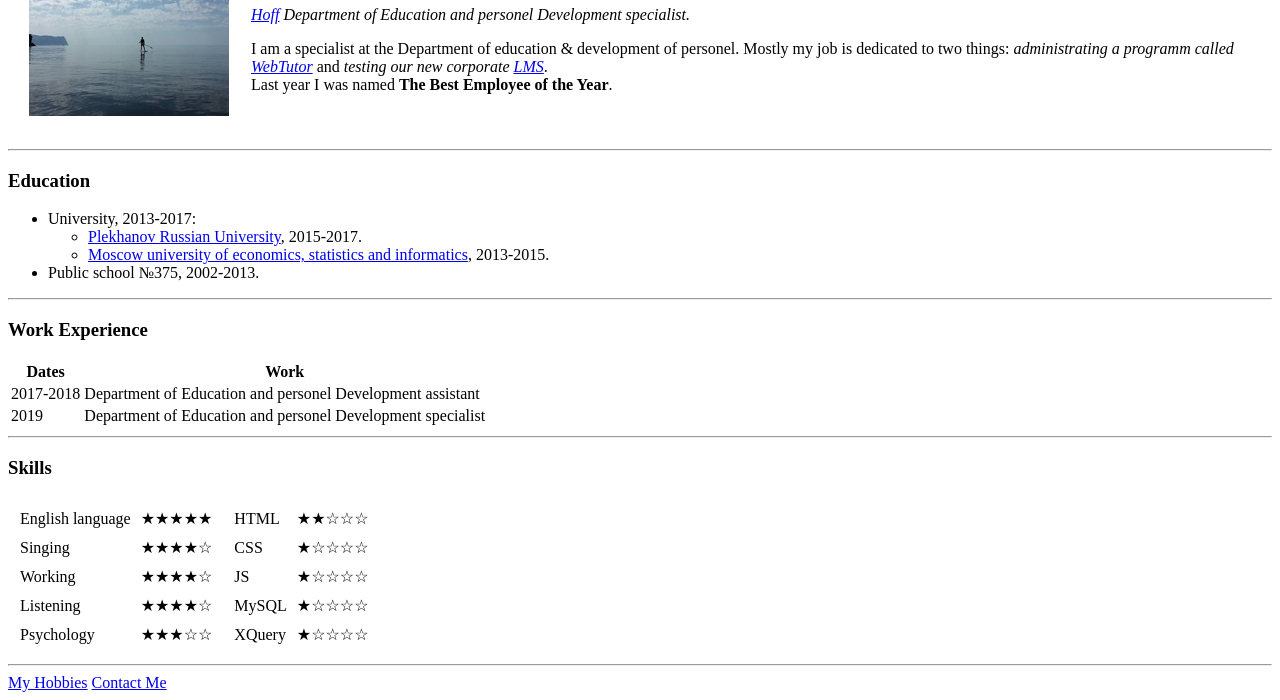
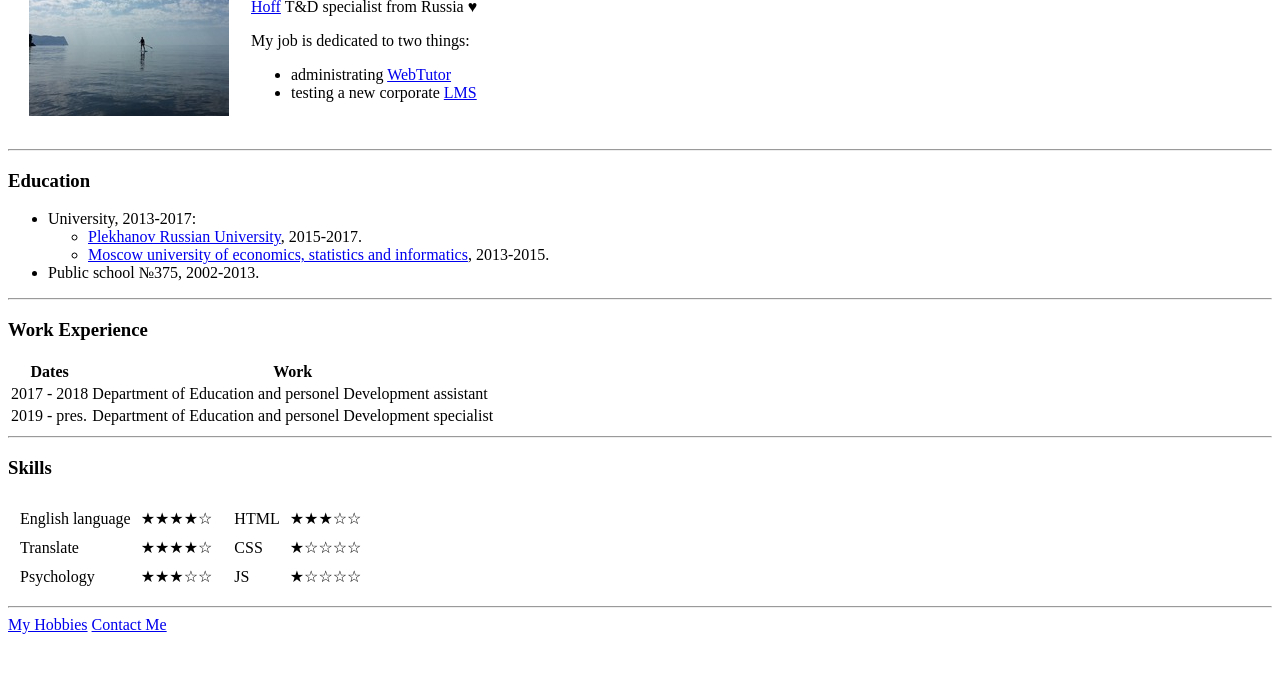
Before and after one commit to NataliaStrukovaDev/cv, a plain HTML site: page index.html in a window 1280 px wide. Shown: the part 113-813 px from the top of the page. Drawn offline with Linux system fonts and the light colour scheme.

Commit message:
Deleted some text

```diff
--- a/index.html
+++ b/index.html
@@ -12,10 +12,13 @@
       <td><img src="images/profile_photo.jpg" alt="natasha profile photo"></td>
       <td>
         <h1>Natalia Strukova</h1>
-        <p><em><a href="https://hoff.ru/">Hoff</a> Department of Education and personel Development specialist.</em></p>
-        <p>I am a specialist at the Department of education & development of personel. Mostly my job is dedicated to two things:
-          <em>administrating a programm called <a href="https://webtutor.ru/">WebTutor</a></em> and <em>testing our new corporate <a href="http://study.hoff.ru/">LMS</a></em>.<br>
-          Last year I was named <strong>The Best Employee of the Year</strong>.</p>
+        <p><a href="https://hoff.ru/">Hoff</a> T&D specialist from Russia ♥</p>
+        <p>My job is dedicated to two things:<br>
+          <ul>
+            <li>administrating <a href="https://webtutor.ru/">WebTutor</a></li>
+            <li>testing a new corporate <a href="http://study.hoff.ru/">LMS</a></li>
+          </ul>
+        </p>
       </td>
     </tr>
   </table>
@@ -42,11 +45,11 @@
     </thead>
     <tbody>
       <tr>
-        <td>2017-2018</td>
+        <td>2017 - 2018</td>
         <td>Department of Education and personel Development assistant</td>
       </tr>
       <tr>
-        <td>2019</td>
+        <td>2019 - pres.</td>
         <td>Department of Education and personel Development specialist</td>
       </tr>
     </tbody>
@@ -60,18 +63,10 @@
         <table cellspacing="8">
           <tr>
             <td>English language</td>
-            <td>★★★★★</td>
-          </tr>
-          <tr>
-            <td>Singing</td>
             <td>★★★★☆</td>
           </tr>
           <tr>
-            <td>Working</td>
-            <td>★★★★☆</td>
-          </tr>
-          <tr>
-            <td>Listening</td>
+            <td>Translate</td>
             <td>★★★★☆</td>
           </tr>
           <tr>
@@ -84,7 +79,7 @@
         <table cellspacing="8">
           <tr>
             <td>HTML</td>
-            <td>★★☆☆☆</td>
+            <td>★★★☆☆</td>
           </tr>
           <tr>
             <td>CSS</td>
@@ -92,14 +87,6 @@
           </tr>
           <tr>
             <td>JS</td>
-            <td>★☆☆☆☆</td>
-          </tr>
-          <tr>
-            <td>MySQL</td>
-            <td>★☆☆☆☆</td>
-          </tr>
-          <tr>
-            <td>XQuery</td>
             <td>★☆☆☆☆</td>
           </tr>
         </table>
```
